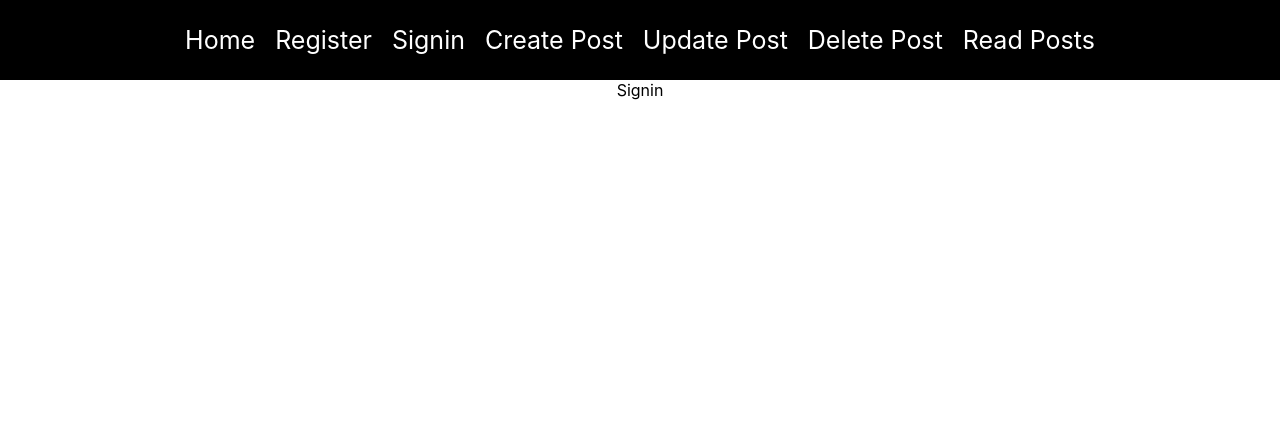
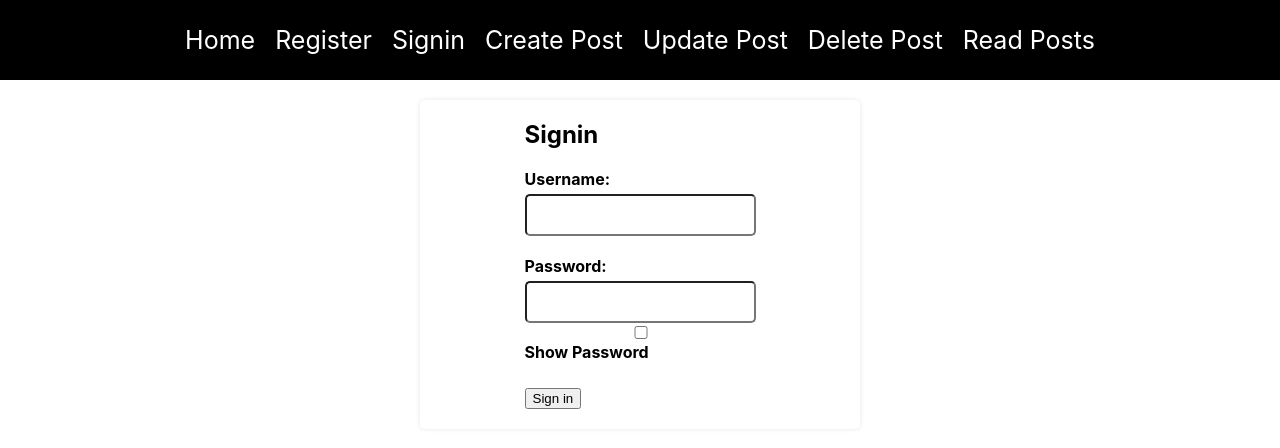
Before and after one commit to Neme88/MyPage, a React (Create React App) app in the folder client/: page /signin in a window 1280 px wide. Shown: the top 448 px of the page. Built offline with nearby package versions, Linux system fonts and the light colour scheme.

Commit message:
implemented the authentication and  sign functionality

```diff
--- a/client/src/pages/register.js
+++ b/client/src/pages/register.js
@@ -1,14 +1,35 @@
-//import './App.css';
+//import '../App.css';
 import { useState } from "react";
+import axios from "axios";
+//import { useCookies } from "react-cookie";
+//import { useNavigate } from "react-router-dom";
 
 export const Register = () => {
   const [username, setUsername] = useState("");
   const [email, setEmail] = useState("");
   const [password, setPassword] = useState("");
 
+
+  //const [_, setCookies] = useCookies(["access_token"]);
+  //const navigate = useNavigate();
+
+  const handleSubmit = async (event) => {
+    event.preventDefault();
+    try {
+      await axios.post("http://localhost:3002/register", {
+        username,
+        email,
+        password,
+      });
+      alert("Registration Completed! Now login.");
+    } catch (error) {
+      console.error(error);
+    }
+};
+
   return (
     <div className="register-container">
-      <form>
+      <form onSubmit={handleSubmit} >
         <h2> Register </h2>
         <div className="form-group">
            <label htmlFor="username">Username: </label>
@@ -31,7 +52,7 @@ export const Register = () => {
         <div className="form-group">
            <label htmlFor="password"> Password: </label>
            <input
-           type="text"
+           type="password"
            id="password"
            value={password}
            onChange={(event) => setPassword(event.target.value)}
--- a/client/src/pages/signin.js
+++ b/client/src/pages/signin.js
@@ -1,3 +1,69 @@
-export const Signin= () => {
-    return <div> Signin</div>;
+import { useState } from "react";
+import axios from "axios";
+import { useCookies } from "react-cookie";
+import { useNavigate } from "react-router-dom";
+
+export const Signin = () => {
+  const [cookies, setCookies] = useCookies(["access_token"]);
+  const navigate = useNavigate();
+
+  const [username, setUsername] = useState("");
+  const [password, setPassword] = useState("");
+  const [showPassword, setShowPassword] = useState(false); // State to toggle password visibility
+  const [error, setError] = useState(""); // State for error message
+  const [successMessage, setSuccessMessage] = useState(""); // State for success message
+
+  const handleSubmit = async (event) => {
+    event.preventDefault();
+
+    try {
+      const result = await axios.post("http://localhost:3002/signin", {
+        username,
+        password,
+      });
+
+      setCookies("access_token", result.data.token);
+      window.localStorage.setItem("userID", result.data.userID);
+      setSuccessMessage("Sign in successful!"); // Set success message
+      navigate("/");
+    } catch (error) {
+      setError("Invalid username or password."); // Set error message
+    }
   };
+
+  return (
+    <div className="register-container">
+      <form onSubmit={handleSubmit}>
+        <h2> Signin </h2>
+        {error && <p style={{ color: "red" }}>{error}</p>} {/* Display error message */}
+        {successMessage && <p style={{ color: "green" }}>{successMessage}</p>} {/* Display success message */}
+        <div className="form-group">
+          <label htmlFor="username">Username: </label>
+          <input
+            type="text"
+            id="username"
+            value={username}
+            onChange={(event) => setUsername(event.target.value)}
+          />
+        </div>
+        <div className="form-group">
+          <label htmlFor="password"> Password: </label>
+          <input
+            type={showPassword ? "text" : "password"} // Toggle password visibility
+            id="password"
+            value={password}
+            onChange={(event) => setPassword(event.target.value)}
+          />
+          <input
+            type="checkbox"
+            id="showPassword"
+            checked={showPassword}
+            onChange={() => setShowPassword(!showPassword)} // Toggle password visibility
+          />
+          <label htmlFor="showPassword"> Show Password</label>
+        </div>
+        <button type="submit"> Sign in </button>
+      </form>
+    </div>
+  );
+};
```
